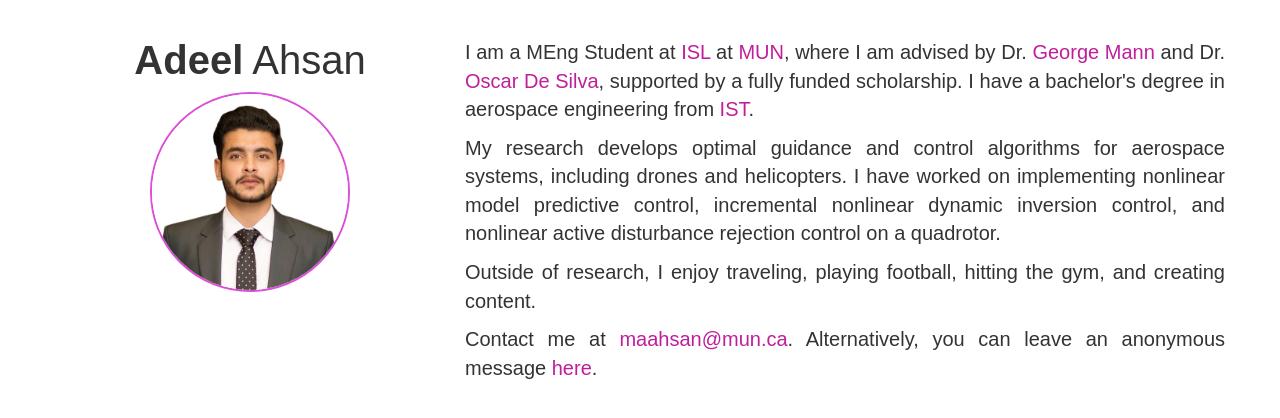
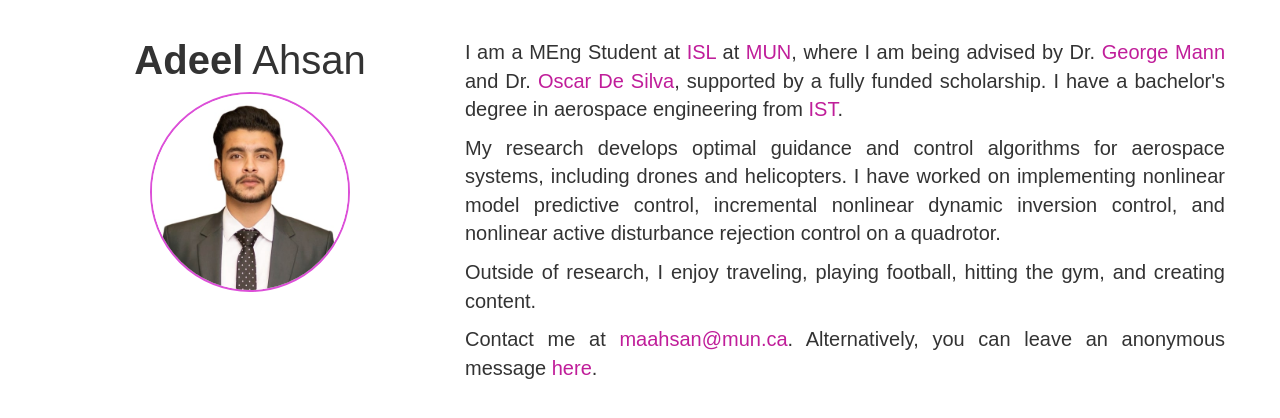
Before and after one commit to adeelahsaanawan/adeelahsaanawan.github.io, a plain HTML site: page index.html in a window 1280 px wide. Shown: the part 62-480 px from the top of the page. Drawn offline with nearby package versions, Linux system fonts and the light colour scheme; a web font is replaced by a local one.

Commit message:
Update index.html
Small Grammatical Update

```diff
--- a/index.html
+++ b/index.html
@@ -102,7 +102,7 @@
 
     <!-- Content Section for Text -->
     <div class="col-md-8 content-section">
-      <p>I am a MEng Student at <a href="https://www.mun.ca/engineering/research/centres-and-facilities/research-laboratories/mechanical-engineering/intelligent-systems-laboratory/">ISL</a> at <a href="https://www.mun.ca/">MUN</a>, where I am advised by Dr. <a href="https://www.mun.ca/engineering/about/our-people/george-mann/">George Mann</a> and Dr. <a href="https://www.mun.ca/engineering/about/our-people/oscar-de-silva/">Oscar De Silva</a>, supported by a fully funded scholarship. I have a bachelor's degree in aerospace engineering from <a href="https://www.ist.edu.pk/">IST</a>.</p>
+      <p>I am a MEng Student at <a href="https://www.mun.ca/engineering/research/centres-and-facilities/research-laboratories/mechanical-engineering/intelligent-systems-laboratory/">ISL</a> at <a href="https://www.mun.ca/">MUN</a>, where I am being advised by Dr. <a href="https://www.mun.ca/engineering/about/our-people/george-mann/">George Mann</a> and Dr. <a href="https://www.mun.ca/engineering/about/our-people/oscar-de-silva/">Oscar De Silva</a>, supported by a fully funded scholarship. I have a bachelor's degree in aerospace engineering from <a href="https://www.ist.edu.pk/">IST</a>.</p>
 
       <p>My research develops optimal guidance and control algorithms for aerospace systems, including drones and helicopters. I have worked on implementing nonlinear model predictive control, incremental nonlinear dynamic inversion control, and nonlinear active disturbance rejection control on a quadrotor.</p>
 
```
